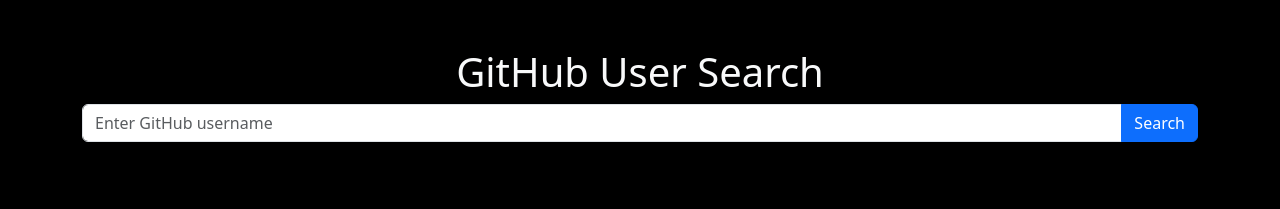
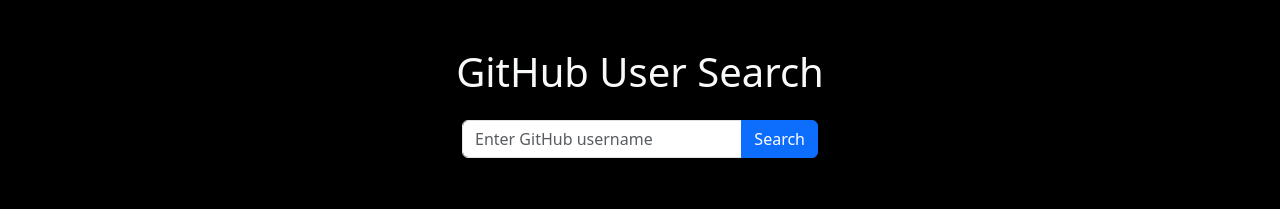
Before and after one commit to chandan95raj/github-usersearch, a plain HTML site: page index.html in a window 1280 px wide. Drawn offline with nearby package versions, Linux system fonts and the light colour scheme.

Commit message:
width fixed

```diff
--- a/index.html
+++ b/index.html
@@ -10,14 +10,18 @@
 
 <body style="background-color: #000;">
     <div class="container mt-5">
-        <h1 class="text-center text-light">GitHub User Search</h1>
-        <div class="input-group mb-3">
-            <input type="text" id="username" class="form-control" placeholder="Enter GitHub username"
-                aria-label="GitHub username" />
-            <button id="search-btn" class="btn btn-primary">Search</button>
+        <h1 class="text-center text-light ">GitHub User Search</h1>
+        <div class="row">
+            <div class="col-lg-4 mx-auto">
+                <div class="input-group my-3">
+                    <input type="text" id="username" class="form-control" placeholder="Enter GitHub username"
+                        aria-label="GitHub username" />
+                    <button id="search-btn" class="btn btn-primary">Search</button>
+                </div>
+                <div id="user-info" class="user-info mt-5 text-center"></div>
+                <div id="error-message" class="error-message text-danger text-center"></div>
+            </div>
         </div>
-        <div id="user-info" class="user-info mt-5 text-center"></div>
-        <div id="error-message" class="error-message text-danger text-center"></div>
     </div>
 
     <script src="javascript/app.js"></script>
```
